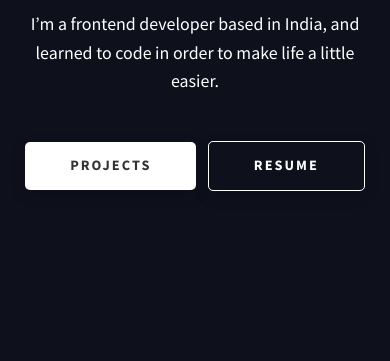
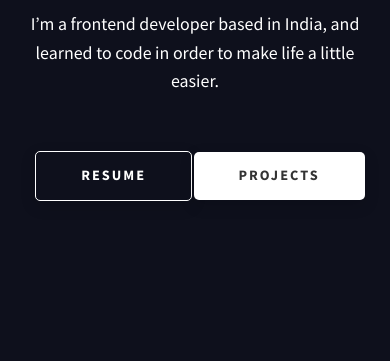
Before and after one commit to ujjwal313/ujjwal313.github.io, a plain HTML site: page index.html in a window 390 px wide. Shown: the part 308-669 px from the top of the page. Drawn offline with Linux system fonts and the light colour scheme.

Commit message:
updated link for mobile

```diff
--- a/css/style.css
+++ b/css/style.css
@@ -187,8 +187,15 @@ textarea {
   color: #333;
 }
 
-.btn--code{
+.btn--code,
+.btn--resume{
   margin-left: 10px;
+}
+
+@media only screen and (max-width: 56.25em) {
+  .btn--resume{
+    margin-top: 10px;
+  }
 }
 
 .sec-pad {
--- a/index.html
+++ b/index.html
@@ -75,8 +75,8 @@
           </p>
         </div>
         <div class="home-hero__cta">
+          <a href="./assets/Ujjwal Kumar.pdf" class="btn btn--theme btn--resume" download>Resume</a>
           <a href="./#projects" class="btn">Projects</a>
-          <a href="./assets/Ujjwal Kumar.pdf" class="btn btn--theme btn--code" download>Resume</a>
         </div>
       </div>
       <div class="home-hero__socials">
```
